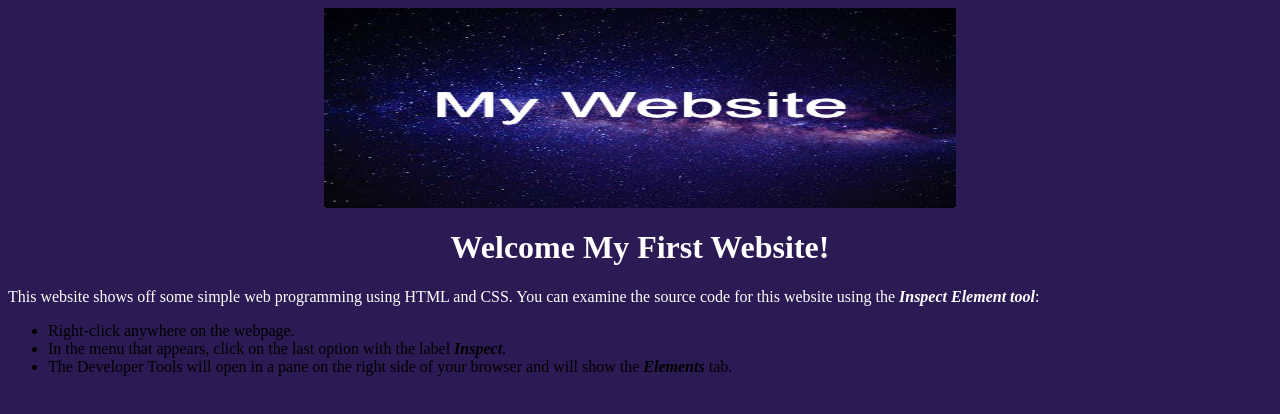
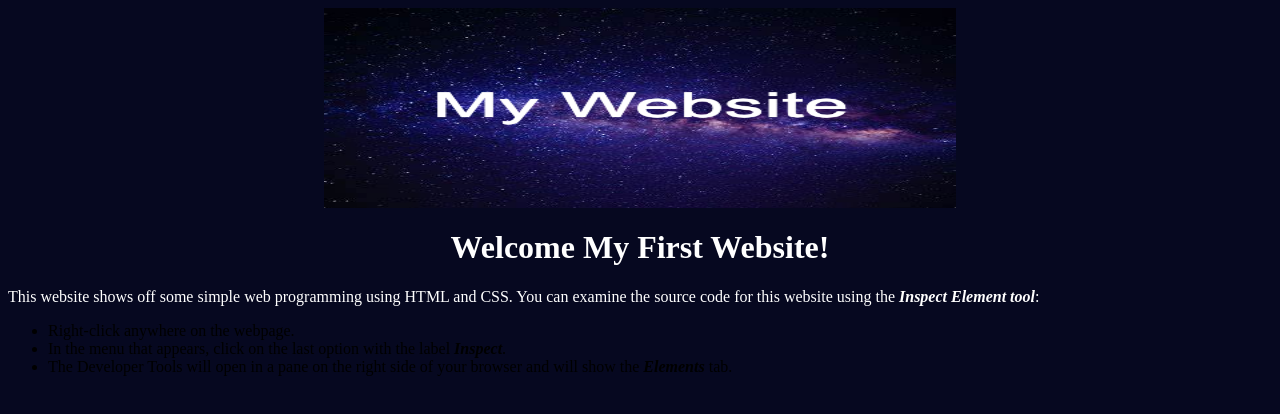
Before and after one commit to sarmenti7/com-csc271, a plain HTML site: page index.html in a window 1280 px wide. Drawn offline with Linux system fonts and the light colour scheme.

Commit message:
Update index.html

```diff
--- a/index.html
+++ b/index.html
@@ -9,7 +9,7 @@
 
             body
             {
-                background-color: #2c1a54;
+                background-color: #060820;
             }
 
             .center
```
